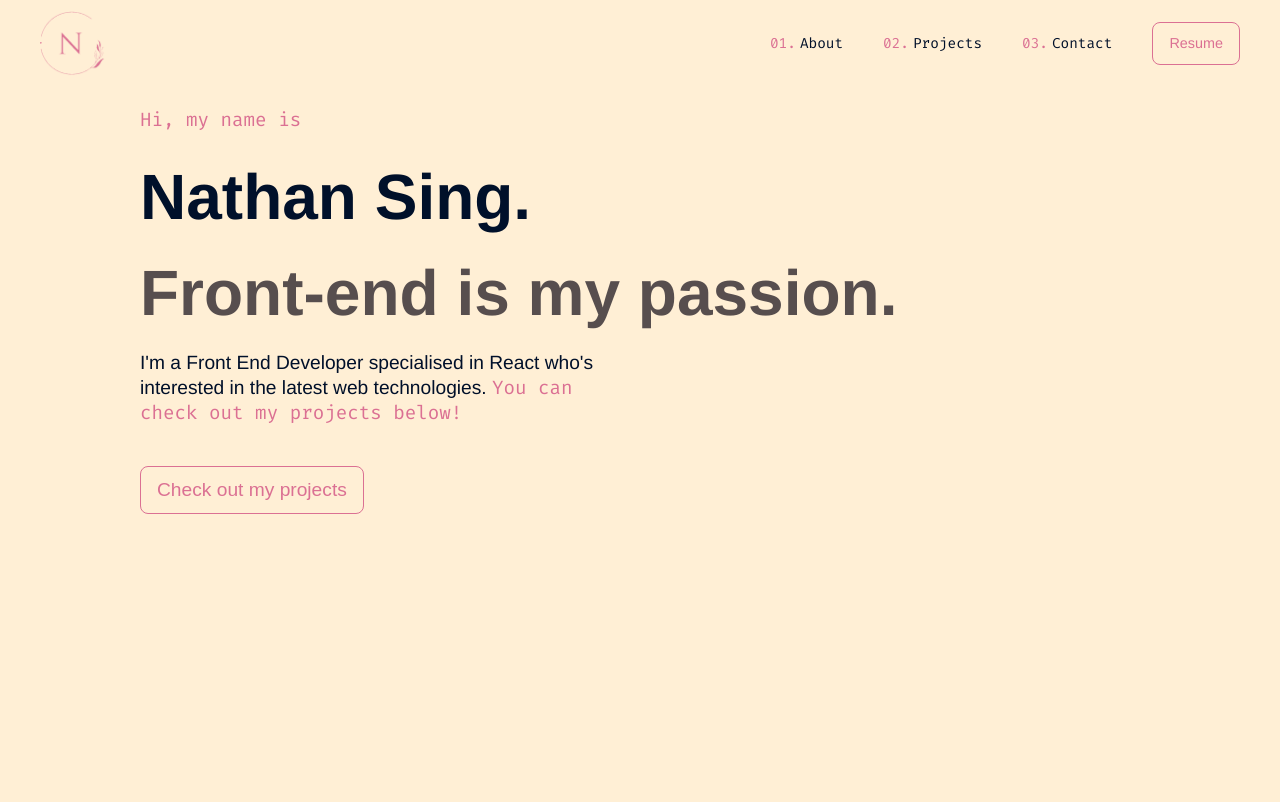
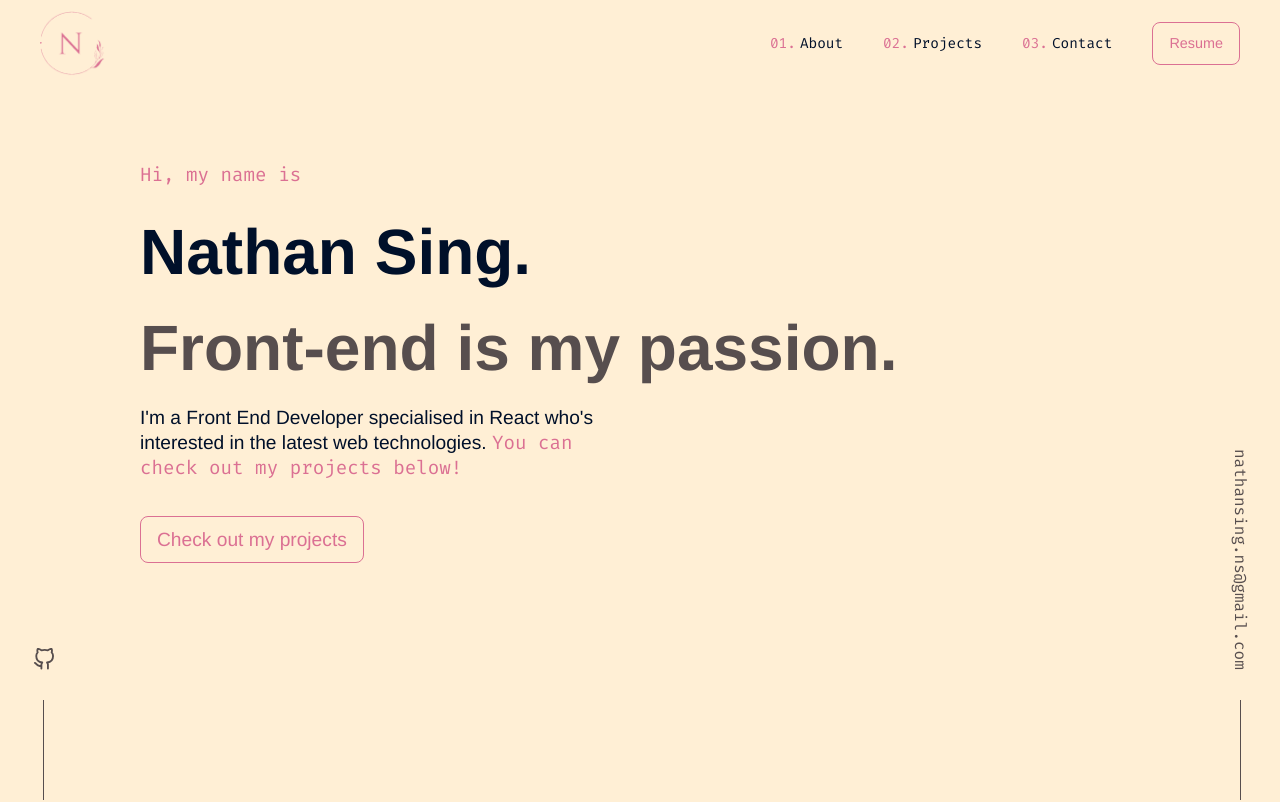
Before and after one commit to Kappaed/portfolio-website, a React (Create React App) app: page / in a window 1280 px wide. Shown: the top 802 px of the page. Built offline with nearby package versions, Linux system fonts and the light colour scheme.

Commit message:
added side-bar elements

```diff
--- a/src/App.js
+++ b/src/App.js
@@ -4,6 +4,8 @@ import Main from "./components/main/Main";
 import About from "./components/about/About";
 import Projects from "./components/projects/Projects";
 import Action from "./components/action/Action";
+import EmailElement from "./components/side-elements/EmailElement";
+import IconsElement from "./components/side-elements/IconsElement";
 
 function App() {
   return (
@@ -13,6 +15,8 @@ function App() {
       <About />
       <Projects />
       <Action />
+      <EmailElement />
+      <IconsElement />
     </>
   );
 }
--- a/src/components/header/Header.js
+++ b/src/components/header/Header.js
@@ -22,18 +22,18 @@ const StyledLogo = styled.img`
 `;
 
 const Header = () => {
-  const [fixed, setFixed] = useState(false);
+  const [isPosFixed, setIsPosFixed] = useState(false);
   return (
     <header>
       <Headroom
         style={{
           zIndex: "10",
-          background: fixed
+          background: isPosFixed
             ? "var(--darker-primary)"
             : "var(--primary-bg-color)",
         }}
-        onUnpin={() => setFixed(true)}
-        onUnfix={() => setFixed(false)}
+        onUnpin={() => setIsPosFixed(true)}
+        onUnfix={() => setIsPosFixed(false)}
       >
         <HeaderContainer>
           <StyledLogo src={headerLogo} alt="website logo" />
--- a/src/components/main/Main.js
+++ b/src/components/main/Main.js
@@ -3,13 +3,14 @@ import Container from "../shared/Container";
 import SecondaryText from "../shared/SecondaryText";
 import StyledHeading from "../shared/StyledHeading";
 import StyledButton from "../shared/StyledButton";
+import StyledLink from "../shared/StyledLink";
 
 const Wrapper = styled.div`
   width: 100%;
   color: var(--primary-font-color);
   line-height: 2;
   font-size: 1.2rem;
-  margin: 15px 0;
+  margin-top: 70px;
   height: calc(100vh);
 `;
 
@@ -37,7 +38,9 @@ const Main = () => {
             You can check out my projects below!
           </SecondaryText>
         </StyledText>
-        <StyledButton>Check out my projects</StyledButton>
+        <StyledButton as="a" href="#projects">
+          Check out my projects
+        </StyledButton>
       </Container>
     </Wrapper>
   );
--- /dev/null
+++ b/src/components/shared/BounceEffect.js
@@ -0,0 +1,12 @@
+import { css } from "styled-components";
+
+const BounceEffect = css`
+  transform: translateY(0);
+  transition: transform 0.3s ease-in-out;
+
+  &:hover {
+    transform: translateY(-10px);
+  }
+`;
+
+export default BounceEffect;
--- /dev/null
+++ b/src/components/shared/SideWrapper.js
@@ -0,0 +1,16 @@
+import styled from "styled-components";
+
+const SideWrapper = styled.div`
+  display: flex;
+  align-items: center;
+  position: fixed;
+  bottom: 0;
+  writing-mode: vertical-rl;
+  z-index: 10;
+  color: var(--tertiary-font-color);
+  right: ${(props) => (props.right ? "30px" : "auto")};
+  left: ${(props) => (props.left ? "30px" : "auto")};
+  font-size: 1rem;
+`;
+
+export default SideWrapper;
--- /dev/null
+++ b/src/components/side-elements/EmailElement.js
@@ -0,0 +1,27 @@
+import SideWrapper from "../shared/SideWrapper";
+import styled from "styled-components";
+import SecondaryText from "../shared/SecondaryText";
+import VerticalDivider from "./VerticalDivider";
+import BounceEffect from "../shared/BounceEffect";
+
+const SideText = styled(SecondaryText)`
+  color: var(--tertiary-font-color);
+  cursor: pointer;
+  ${BounceEffect};
+  &:hover {
+    color: var(--secondary-font-color);
+  }
+`;
+
+const EmailElement = () => {
+  return (
+    <SideWrapper right>
+      <SideText as="a" href="mailto:nathansing.ns@gmail.com">
+        nathansing.ns@gmail.com
+      </SideText>
+      <VerticalDivider />
+    </SideWrapper>
+  );
+};
+
+export default EmailElement;
--- /dev/null
+++ b/src/components/side-elements/IconsElement.js
@@ -0,0 +1,28 @@
+import SideWrapper from "../shared/SideWrapper";
+import BounceEffect from "../shared/BounceEffect";
+import styled from "styled-components";
+import VerticalDivider from "./VerticalDivider";
+import { FiGithub } from "react-icons/fi";
+
+const IconWrapper = styled.a`
+  display: inline-block;
+  color: var(--tertiary-font-color);
+  font-size: 1.4rem;
+  ${BounceEffect};
+  &:hover {
+    color: var(--secondary-font-color);
+  }
+`;
+
+const IconsElement = () => {
+  return (
+    <SideWrapper left>
+      <IconWrapper href="https://github.com/Kappaed">
+        <FiGithub />
+      </IconWrapper>
+      <VerticalDivider />
+    </SideWrapper>
+  );
+};
+
+export default IconsElement;
--- /dev/null
+++ b/src/components/side-elements/VerticalDivider.js
@@ -0,0 +1,12 @@
+import styled from "styled-components";
+
+const VerticalDivider = styled.span`
+  height: 100px;
+  width: 1px;
+  background: var(--tertiary-font-color);
+  display: inline-block;
+  margin-top: 30px;
+  /* margin-left: 15px; */
+`;
+
+export default VerticalDivider;
```
